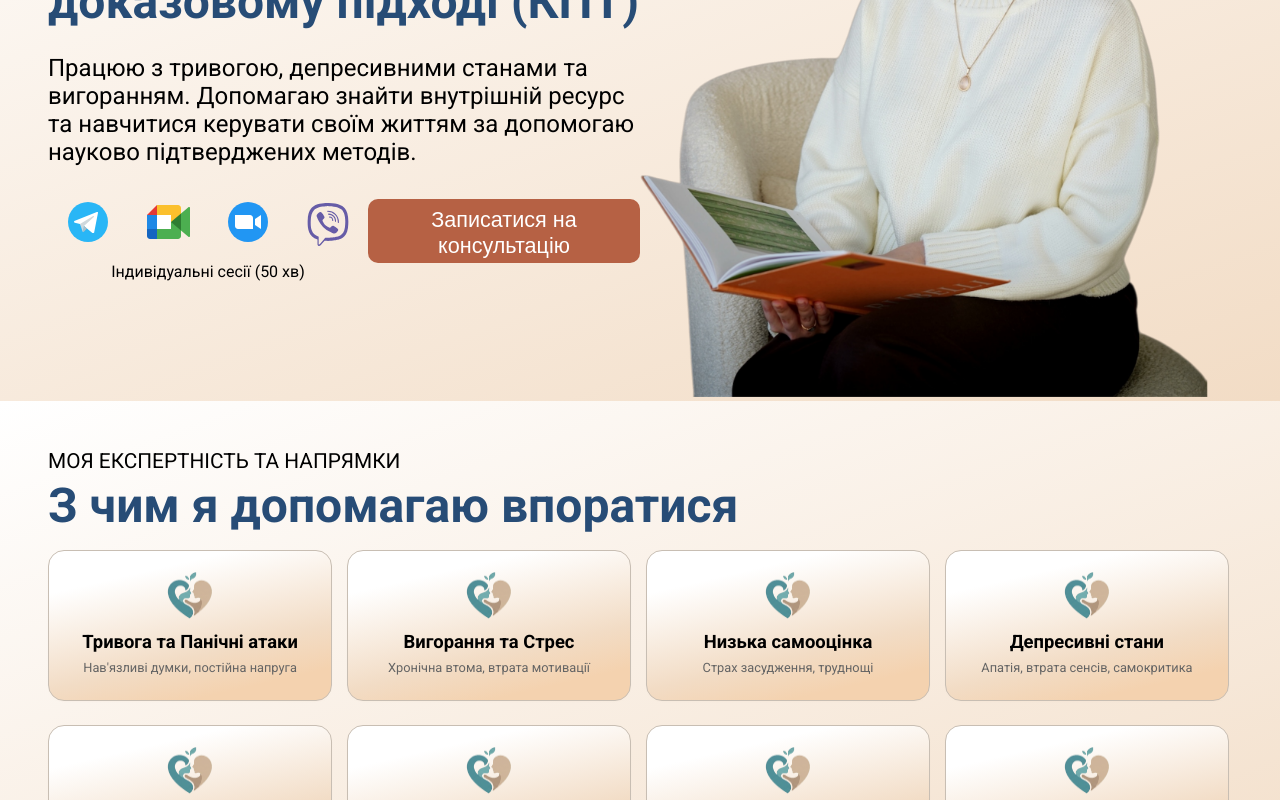
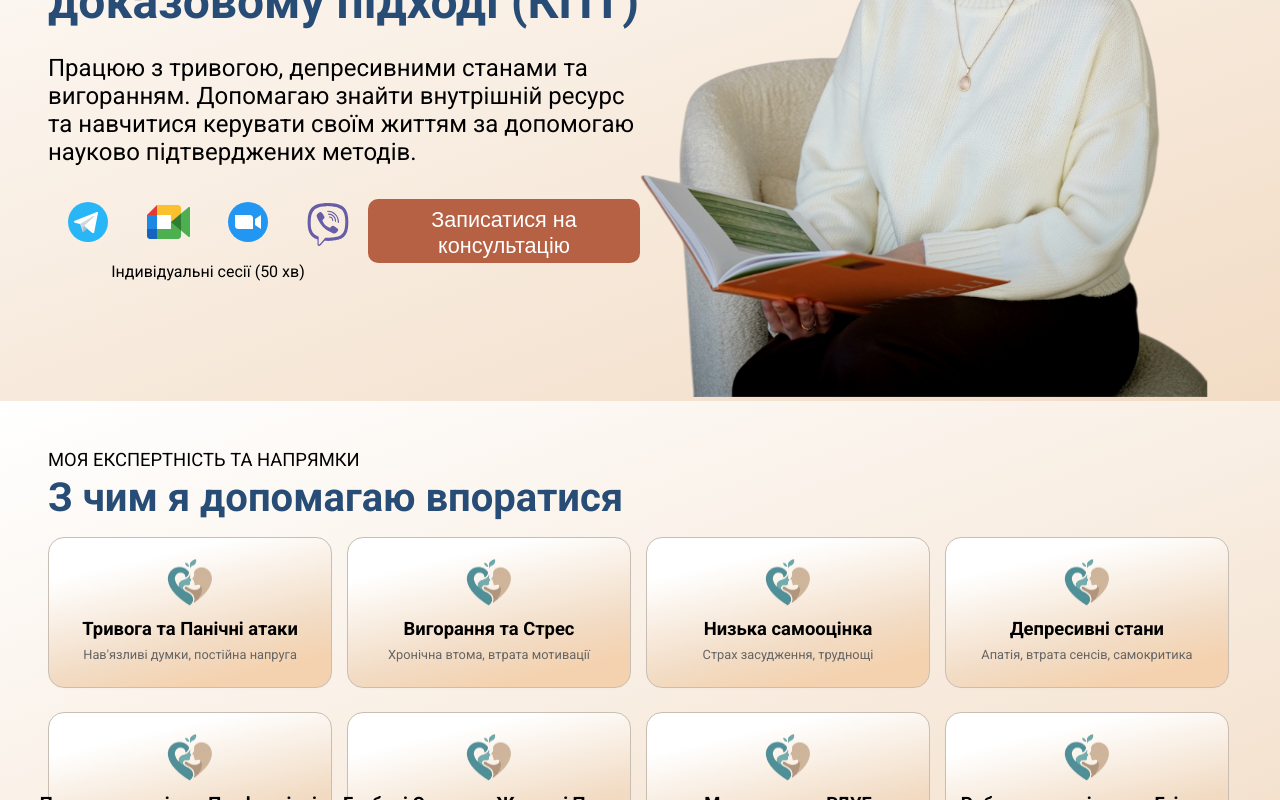
Before and after one commit to innacare/psy, a Next.js app: page / in a window 1280 px wide. Shown: the part 300-1100 px from the top of the page. Built offline with nearby package versions, Linux system fonts and the light colour scheme.

Commit message:
Update some styles

```diff
--- a/src/app/components/Scope/style.css
+++ b/src/app/components/Scope/style.css
@@ -1,14 +1,14 @@
 #scope {
-  padding: 3rem 3rem;
+  padding: 3rem;
   background: linear-gradient(340deg, #f2dcc5, #fff) fixed;
 
   .scope__directions {
-    font-size: 1.3rem;
+    font-size: 1.15rem;
     text-transform: uppercase;
   }
 
   .scope__header {
-    font-size: 3rem;
+    font-size: 2.5rem;
     margin: 0.25rem 0 1rem;
     color: #274c76;
     font-weight: 700;
```
